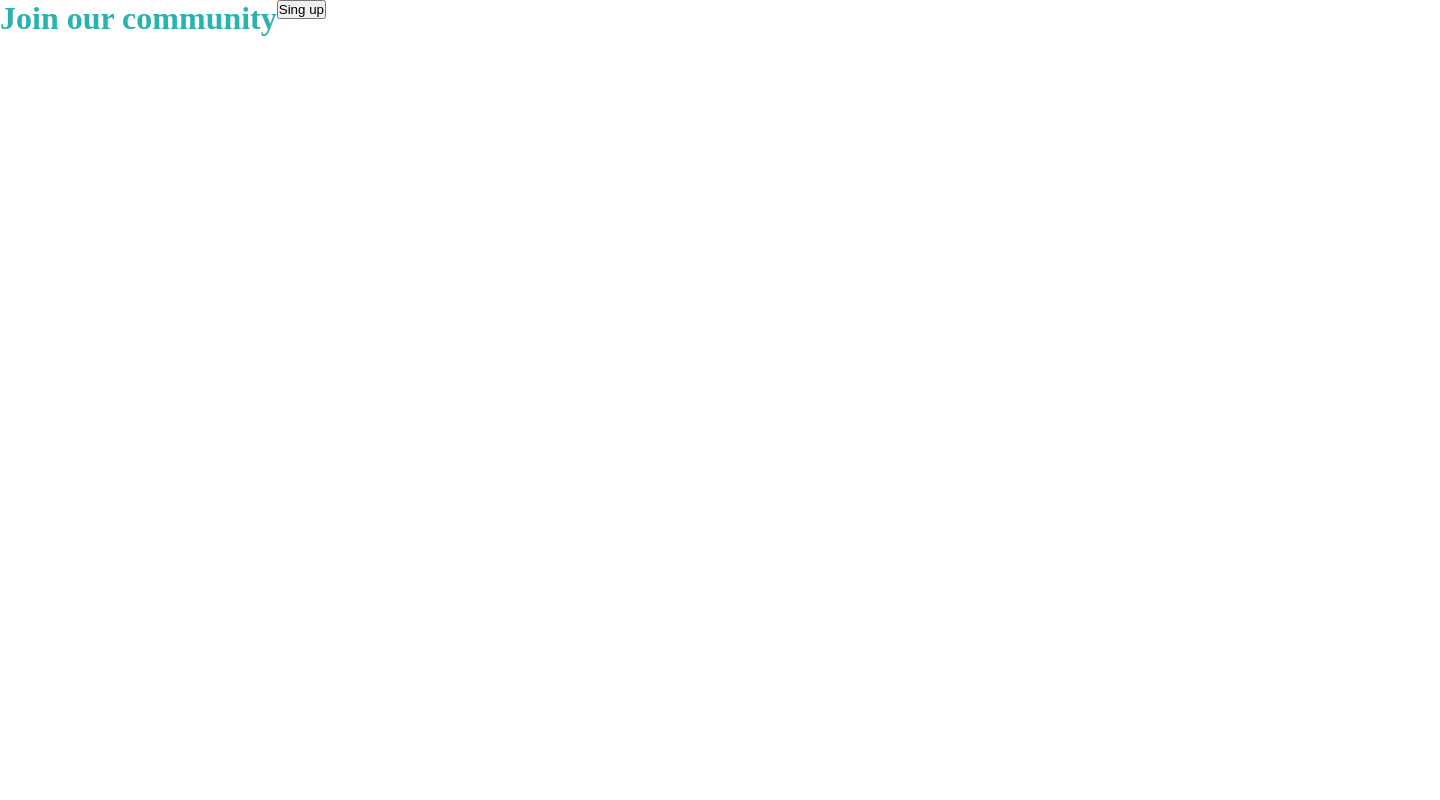
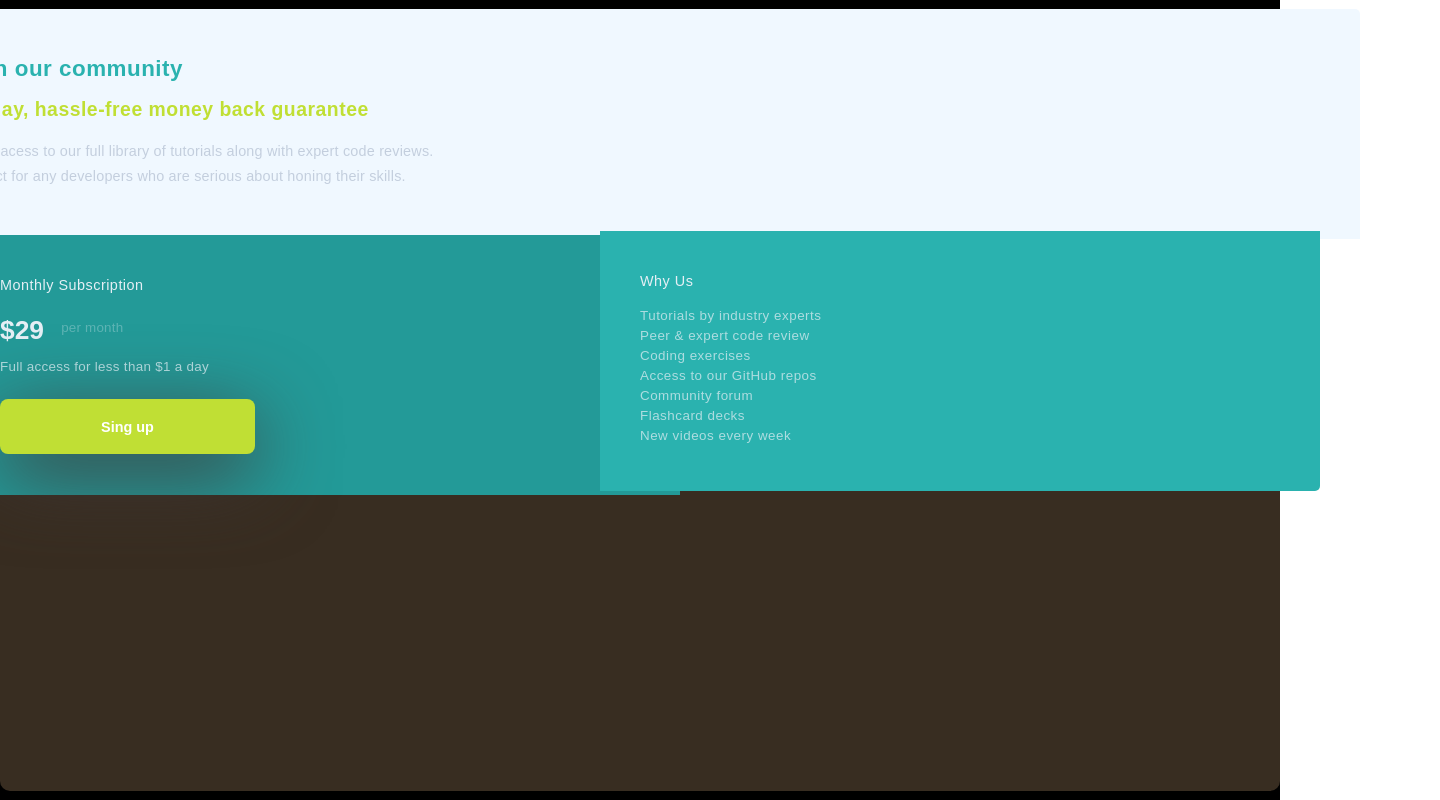
Before and after one commit to brunnacroches/react-single-price-component, a React (Create React App) app: page / in a window 1280 px wide. Shown: the top 800 px of the page, 1440 px wide, since content can reach past the window. Built offline with nearby package versions, Linux system fonts and the light colour scheme.

Commit message:
commit on "main"

```diff
--- a/public/index.html
+++ b/public/index.html
@@ -14,6 +14,12 @@
       manifest.json provides metadata used when your web app is installed on a
       user's mobile device or desktop. See https://developers.google.com/web/fundamentals/web-app-manifest/
     -->
+    <link rel="preconnect" href="https://fonts.googleapis.com" />
+    <link rel="preconnect" href="https://fonts.gstatic.com" crossorigin />
+    <link
+      href="https://fonts.googleapis.com/css2?family=Red+Hat+Display:wght@300;500;900&display=swap"
+      rel="stylesheet"
+    />
     <link rel="manifest" href="%PUBLIC_URL%/manifest.json" />
     <!--
       Notice the use of %PUBLIC_URL% in the tags above.
--- a/src/components/Button/index.tsx
+++ b/src/components/Button/index.tsx
@@ -1,22 +1,13 @@
 import React from "react";
-// import "./styles.css";
+import "./style.css";
 
 interface ButtonProps {
-  text: string;
-  variant?: "outlined" | "contained";
+  button: string;
 }
 // ? esse atributo é opicional ele pode ou nao exisitir
 
-const defaultProps: Partial<ButtonProps> = { variant: "contained" };
-
-const Button: React.FC<ButtonProps> = ({ text, variant }) => {
-  let className = "button";
-  if (variant === "outlined") {
-    className += " button--outlined";
-  }
-  return <button className={className}>{text}</button>;
+const Button: React.FC<ButtonProps> = ({ button }) => {
+  return <button className="button">{button}</button>;
 };
 
-Button.defaultProps = defaultProps;
-
 export default Button;
--- a/src/components/Button/style.css
+++ b/src/components/Button/style.css
@@ -1,17 +1,25 @@
 .button {
-  width: 100%;
-  height: 100%;
-  background-color: hsl(245, 50%, 52%);
+  background-color: hsl(71, 73%, 54%);
+  color: white;
+  border: none;
+  font-size: calc(8px + 0.5vw);
+  font-family: "Karla", sans-serif;
+  font-weight: bold;
+  height: 55px;
+  width: 255px;
+  border-radius: 8px;
+  box-shadow: 0px 20px 80px rgb(65, 56, 56);
 }
 
-.button--outined {
-  width: 100%;
-  height: 100%;
-  background-color: hsl(108, 72%, 47%);
-}
-
-.button--outined:hover {
-  width: 100%;
-  height: 100%;
-  background-color: hsl(293, 50%, 52%);
-}
+/* height: auto;
+flex-direction: column;
+position: relative;
+display: flex;
+opacity: 0.7;
+font-family: "Karla", sans-serif;
+display: block;
+letter-spacing: 0.3px;
+top: -8px;
+left: 0%;
+padding-bottom: 13px;
+} */
--- a/src/components/Type/index.tsx
+++ b/src/components/Type/index.tsx
@@ -8,16 +8,18 @@ interface TypeProps {
     | "h2__subtitle"
     | "h3__textCard"
     | "h4__subtitle"
-    | "h5__subletitle__number";
-  color?: "primary" | "secondary" | "white";
+    | "h5__subletitle__number"
+    | "h6__subletitle__text2";
+  color?: "primary" | "secondary" | "third" | "fourth" | "fifth";
+  number?: "1" | "29";
 }
 
 const defaultProps: Partial<TypeProps> = {
   variant: "h1__title",
-  color: "white",
+  color: "primary",
 };
 
-const Type: React.FC<TypeProps> = ({ children, variant, color }) => {
+const Type: React.FC<TypeProps> = ({ children, variant, color, number }) => {
   let className = "type";
   // if (variant === "h1__title") {
   //   className += " h1__title";
@@ -34,23 +36,10 @@ const Type: React.FC<TypeProps> = ({ children, variant, color }) => {
   // if (variant === "h5__subletitle__Green__number") {
   //   className += " h5__subletitle__Green__number";
   // }
-  className += ` ${variant} ${color} `;
+  className += ` ${variant} ${color} ${number}`;
   return <h1 className={className}>{children} </h1>;
 };
 
 Type.defaultProps = defaultProps;
 
 export default Type;
-
-// variacao 1 = "title"
-// variacao 2 = "subtitle"
-// variacao 3 = "textCard"
-// variacao 4 = "subtitle__Green"
-// variacao 5 = "subletitle__Green__text"
-// variacao 6 = "subletitle__Green__month"
-// variant: "title"
-// & "subtitle"
-// & "textCard"
-// & "subtitle__Green"
-// & "subletitle__Green__text"
-// & "subletitle__Green__month" ;
--- a/src/components/Type/style.css
+++ b/src/components/Type/style.css
@@ -1,8 +1,48 @@
-.text {
-  width: 100%;
-  height: 100%;
-  color: black;
+.h1__title {
+  /* font-size: 16px; */
+  font-size: calc(16px + 0.5vw);
+  font-family: "Karla", sans-serif;
+}
+.h2__subtitle {
+  font-size: calc(13px + 0.5vw);
+}
+.h3__textCard {
+  font-size: calc(8px + 0.5vw);
+  font-family: "Karla", sans-serif;
+  font-weight: 500;
+}
+.h4__subtitle {
+  font-size: calc(7px + 0.5vw);
+  font-family: "Karla", sans-serif;
+  font-weight: 500;
+}
+.h5__subletitle__number {
+  font-size: calc(20px + 0.5vw);
+}
+.h6__subletitle__text2 {
+  font-size: calc(8px + 0.5vw);
+  font-family: "Karla", sans-serif;
+  font-weight: 500;
 }
 
 /* colocar so o tamanho */
-/*  */
+
+/* .h1__title {
+  font-size: ;
+}
+.h2__subtitle {
+  font-size: ;
+}
+.h3__textCard {
+  font-size: ;
+}
+.h4__subtitle {
+  font-size: ;
+}
+.h5__subletitle__number {
+  font-size: ;
+}
+.h6__subletitle__text2 {
+  font-size: 10px;
+}
+*/
--- a/src/containers/SinglePrice/index.tsx
+++ b/src/containers/SinglePrice/index.tsx
@@ -10,12 +10,70 @@ export interface SinglePriceProps {
 
 const SinglePrice: React.FC<SinglePriceProps> = ({ button, type }) => {
   return (
-    <div className="PriceSingle">
-      <div className="PriceSingle__Card">
-        <Type color="primary">Join our community</Type>
+    <div className="CardPrice">
+      <div className="CardPrice__first">
+        <div className="CardPrice__first__title">
+          <Type variant="h1__title" color="primary">
+            Join our community
+          </Type>
+        </div>
+        <div className="CardPrice__first__sub">
+          <Type variant="h2__subtitle" color="secondary">
+            30-day, hassle-free money back guarantee
+          </Type>
+        </div>
+        <div className="CardPrice__first__text">
+          <Type variant="h3__textCard" color="fourth">
+            Grain acess to our full library of tutorials along with expert code
+            reviews. <br />
+            Perfect for any developers who are serious about honing their
+            skills.
+          </Type>
+        </div>
       </div>
-      <div className="PriceSingle__Card__Button">
-        <Button text={button} />
+      <div className="CardPrice__second">
+        <div className="CardPrice__second__monthly">
+          <Type variant="h3__textCard" color="third">
+            Monthly Subscription
+          </Type>
+        </div>
+        <div className="CardPrice__second__price">
+          <Type variant="h5__subletitle__number" color="third">
+            {" "}
+            $29{" "}
+          </Type>
+        </div>
+        <div className="CardPrice__second__month">
+          <Type variant="h4__subtitle" color="third">
+            per month
+          </Type>
+        </div>
+        <div className="CardPrice__second__full">
+          <Type variant="h4__subtitle" color="third">
+            Full access for less than $1 a day
+          </Type>
+        </div>
+        <div className="CardPrice__second__button">
+          <Button button={button}>Sing Up</Button>
+        </div>
+      </div>
+      <div className="CardPrice__third">
+        <div className="CardPrice__third__why">
+          <Type variant="h3__textCard" color="third">
+            Why Us
+          </Type>
+        </div>
+        <div className="CardPrice__third__tuto">
+          <Type variant="h4__subtitle" color="third">
+            Tutorials by industry experts <br /> Peer & expert code review{" "}
+            <br />
+            Coding exercises <br />
+            Access to our GitHub repos <br />
+            Community forum <br />
+            Flashcard decks <br />
+            New videos every week
+          </Type>
+        </div>
       </div>
     </div>
   );
--- a/src/containers/SinglePrice/style.css
+++ b/src/containers/SinglePrice/style.css
@@ -1,6 +1,163 @@
-.PriceSingle {
+.CardPrice {
   width: 1440px;
+  max-width: 1440px;
+  min-width: 375px;
   height: auto;
   display: flex;
-  color: hsl(203, 68%, 26%);
+  background-color: rgb(56, 45, 33);
+  flex-direction: column;
+  align-items: center;
+  padding: 0px;
+  border-radius: 10px;
+  gap: 1rem;
+  margin: auto;
+  position: relative;
+  top: -10%;
+  left: 0%;
 }
+
+.CardPrice__first {
+  height: 230px;
+  width: 1440px;
+  max-width: 1440px;
+  min-width: 375px;
+  background-color: aliceblue;
+  flex-direction: column;
+  border-radius: 5px 5px 0 0;
+  padding-left: 30px;
+  position: relative;
+  display: flex;
+  padding: 40px 0px 0px 40px;
+}
+
+.CardPrice__first__title {
+  display: flex;
+  height: auto;
+  width: 100%;
+  line-height: 40px;
+  letter-spacing: 0.5px;
+}
+
+.CardPrice__first__sub {
+  display: flex;
+  height: auto;
+  width: 100%;
+  line-height: 40px;
+  letter-spacing: 0.5px;
+}
+.CardPrice__first__text {
+  display: flex;
+  height: auto;
+  width: 100%;
+  line-height: 25px;
+  opacity: 0.5;
+  font-family: "Karla", sans-serif;
+  display: block;
+  padding: 10px 0px 0px 0px;
+  letter-spacing: 0.2px;
+}
+
+.CardPrice__second {
+  height: 260px;
+  top: -20px;
+  width: 720px;
+  max-width: 720px;
+  min-width: 375px;
+  background-color: hsl(179, 63%, 37%);
+  flex-direction: column;
+  border-radius: 0px 0px 0px 5px;
+  /* padding-left: 30px; */
+  position: relative;
+  display: flex;
+  padding: 40px 0px 0px 40px;
+  /* margin: auto; */
+  position: relative;
+  left: -25%;
+}
+
+.CardPrice__second__monthly {
+  position: relative;
+  display: flex;
+  flex-direction: column;
+  line-height: 40px;
+  letter-spacing: 0.5px;
+  font-weight: bold;
+  top: -10px;
+  left: 0%;
+  padding-bottom: 0px;
+  /* align-items: center; */
+}
+
+.CardPrice__second__month {
+  top: -26px;
+  left: 9%;
+  width: 720px;
+  max-width: 720px;
+  min-width: 375px;
+  height: auto;
+  flex-direction: column;
+  position: relative;
+  display: flex;
+  opacity: 0.3;
+  font-family: "Karla", sans-serif;
+  display: block;
+  letter-spacing: 0.2px;
+}
+
+.CardPrice__second__full {
+  height: auto;
+  flex-direction: column;
+  position: relative;
+  display: flex;
+  opacity: 0.7;
+  font-family: "Karla", sans-serif;
+  display: block;
+  letter-spacing: 0.3px;
+  top: -2px;
+  left: 0%;
+  padding-bottom: 23px;
+}
+
+.CardPrice__third {
+  height: 260px;
+  top: -300px;
+  width: 720px;
+  max-width: 720px;
+  min-width: 375px;
+  background-color: hsl(179, 62%, 43%);
+  flex-direction: column;
+  border-radius: 0px 0px 5px 0px;
+  /* padding-left: 30px; */
+  position: relative;
+  display: flex;
+  padding: 40px 0px 0px 40px;
+  /* margin: auto; */
+  position: relative;
+  left: 25%;
+}
+
+.CardPrice__third__why {
+  position: relative;
+  display: flex;
+  flex-direction: column;
+  line-height: 40px;
+  letter-spacing: 0.5px;
+  font-weight: bold;
+  top: -10px;
+  left: 0%;
+  padding-bottom: 0px;
+  /* align-items: center; */
+}
+.CardPrice__third__tuto {
+  position: relative;
+  display: flex;
+  flex-direction: column;
+  line-height: 20px;
+  letter-spacing: 0.5px;
+  font-weight: bold;
+  top: -5px;
+  left: 0%;
+  padding-bottom: 0px;
+  opacity: 0.7;
+  /* align-items: center; */
+}
--- a/src/global.css
+++ b/src/global.css
@@ -2,12 +2,11 @@
   margin: 0;
   padding: 0;
   box-sizing: border-box;
+  font-family: "Karla", sans-serif;
 }
 
 /* colocar COR do Texto
  */
-
-/* primary and secondy */
 
 .primary {
   color: hsl(179, 62%, 43%);
@@ -17,6 +16,33 @@
   color: hsl(71, 73%, 54%);
 }
 
-.white {
-  color: hsl(71, 73%, 54%);
+.third {
+  color: hsl(204, 43%, 93%);
 }
+
+.fourth {
+  color: hsl(218, 22%, 67%);
+}
+.fifth {
+  color: hsl(0, 0%, 4%);
+}
+
+/* .h1__title {
+  font-size: ;
+}
+.h2__subtitle {
+  font-size: ;
+}
+.h3__textCard {
+  font-size: ;
+}
+.h4__subtitle {
+  font-size: ;
+}
+.h5__subletitle__number {
+  font-size: ;
+}
+.h6__subletitle__text2 {
+  font-size: 10px;
+}
+*/
--- a/src/pages/Home/index.tsx
+++ b/src/pages/Home/index.tsx
@@ -12,7 +12,7 @@ import "./style.css";
 const Home = () => {
   return (
     <div className="home">
-      <SinglePrice button="Sing up" type="Join our community" />
+      <SinglePrice button="Sing up" type="" />
     </div>
   );
 };
--- a/src/pages/Home/style.css
+++ b/src/pages/Home/style.css
@@ -1,4 +1,8 @@
 .home {
   width: 100%;
-  height: 100%;
+  height: 1000px;
+  background-color: black;
+  display: flex;
+  justify-content: center;
+  position: relative;
 }
```
